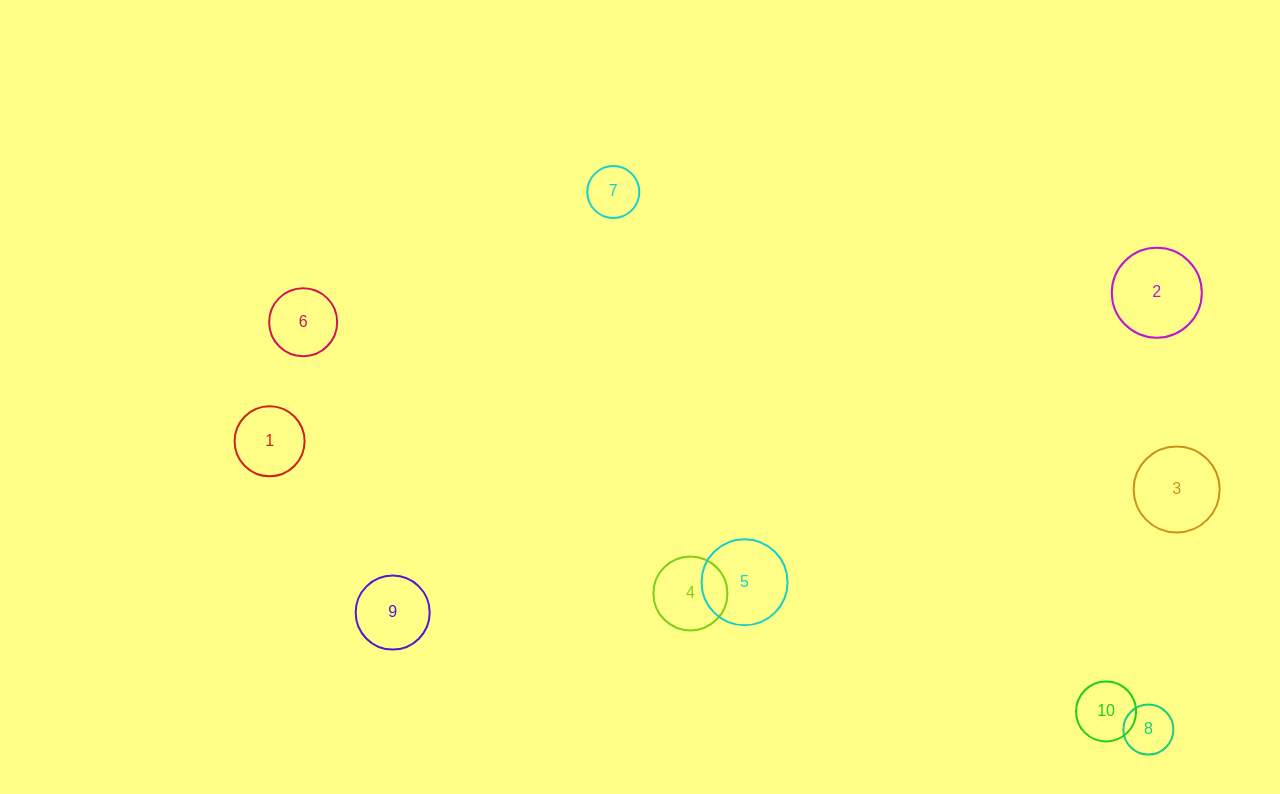
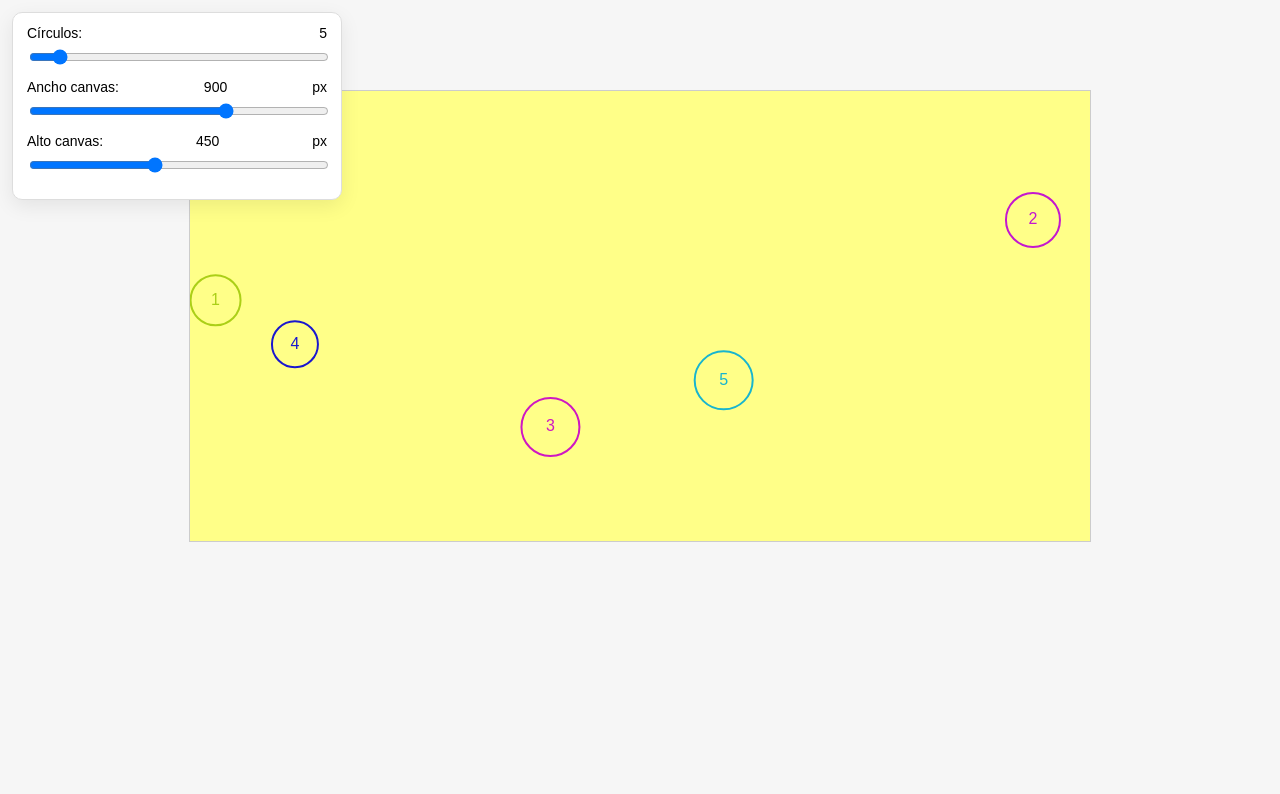
Before and after one commit to RANM-rgb/animation-canvas-2d, a plain HTML site: page index.html in a window 1280 px wide. Drawn offline with Linux system fonts and the light colour scheme.

Commit message:
Creacion de Desplazadores

```diff
--- a/index.html
+++ b/index.html
@@ -1,34 +1,69 @@
 <!DOCTYPE html>
 <html lang="es">
 <head>
-    <meta charset="UTF-8">
-    <meta name="viewport" content="width=device-width, initial-scale=1.0">
+  <meta charset="UTF-8" />
+  <meta name="viewport" content="width=device-width, initial-scale=1.0" />
+  <title>Canvas con Desplazadores</title>
 
-    <!-- Icono (opcional, si no existe la carpeta img, puedes quitar esta línea) -->
-    <!-- <link rel="icon" type="image/png" href="./img/favicon.png"> -->
+  <style>
+    html, body { margin: 0; padding: 0; }
+    body { font-family: Arial, sans-serif; background: #f6f6f6; }
 
-    <title>POO con Canvas</title>
+    .panel {
+      position: fixed;
+      top: 12px;
+      left: 12px;
+      background: white;
+      border: 1px solid #ddd;
+      border-radius: 10px;
+      padding: 12px 14px;
+      box-shadow: 0 6px 20px rgba(0,0,0,0.08);
+      z-index: 10;
+      width: 300px;
+    }
 
-    <style>
-        /* Quita márgenes y scroll */
-        html, body {
-            margin: 0;
-            padding: 0;
-            overflow: hidden;
-        }
+    .row { margin-bottom: 10px; }
+    label { display: flex; justify-content: space-between; font-size: 14px; margin-bottom: 6px; }
+    input[type="range"] { width: 100%; }
 
-        canvas {
-            display: block;
-        }
-    </style>
+    canvas {
+      display: block;
+      margin: 0 auto;
+      background: #ff8;
+      border: 1px solid #ccc;
+      margin-top: 90px; /* deja espacio para el panel */
+    }
+  </style>
 </head>
+
 <body>
+  <!-- Panel de controles -->
+  <div class="panel">
+    <div class="row">
+      <label>
+        Círculos: <span id="circlesValue">5</span>
+      </label>
+      <input id="circlesSlider" type="range" min="1" max="50" value="5" />
+    </div>
 
-    <!-- Canvas donde se dibuja la animación -->
-    <canvas id="canvas"></canvas>
+    <div class="row">
+      <label>
+        Ancho canvas: <span id="widthValue">900</span> px
+      </label>
+      <input id="widthSlider" type="range" min="300" max="1200" value="900" />
+    </div>
 
-    <!-- Carga del script -->
-    <script src="./js/main.js"></script>
+    <div class="row">
+      <label>
+        Alto canvas: <span id="heightValue">450</span> px
+      </label>
+      <input id="heightSlider" type="range" min="200" max="800" value="450" />
+    </div>
+  </div>
 
+  <!-- Canvas -->
+  <canvas id="canvas"></canvas>
+
+  <script src="./js/main.js"></script>
 </body>
 </html>
--- a/js/main.js
+++ b/js/main.js
@@ -1,41 +1,21 @@
-/************************************************************
- * PROGRAMA: Animación de círculos en Canvas (1 a 10 al recargar)
- * LENGUAJE: JavaScript
- * API: Canvas 2D
- *
- * DESCRIPCIÓN:
- * - El canvas ocupa toda la ventana.
- * - Cada vez que se recarga la página se generan ALEATORIAMENTE
- *   entre 1 y 10 círculos.
- * - Cada círculo tiene radio, color, velocidad y dirección inicial
- *   aleatoria (opción PRO: cualquier ángulo).
- * - Los círculos rebotan en los bordes del canvas.
- ************************************************************/
-
 const canvas = document.getElementById("canvas");
 const ctx = canvas.getContext("2d");
 
-/* ==========================================================
-   1) CANVAS A PANTALLA COMPLETA
-   ========================================================== */
-function resizeCanvas() {
-  canvas.width = window.innerWidth;
-  canvas.height = window.innerHeight;
-  canvas.style.background = "#ff8";
-}
-resizeCanvas();
-window.addEventListener("resize", resizeCanvas);
+// Sliders
+const circlesSlider = document.getElementById("circlesSlider");
+const widthSlider = document.getElementById("widthSlider");
+const heightSlider = document.getElementById("heightSlider");
 
-/* ==========================================================
-   2) UTILIDADES
-   ========================================================== */
+// Textos de valores
+const circlesValue = document.getElementById("circlesValue");
+const widthValue = document.getElementById("widthValue");
+const heightValue = document.getElementById("heightValue");
+
+// Utilidad random
 function randomBetween(min, max) {
   return Math.random() * (max - min) + min;
 }
 
-/* ==========================================================
-   3) CLASE CIRCLE
-   ========================================================== */
 class Circle {
   constructor(x, y, radius, color, text, speed) {
     this.posX = x;
@@ -45,7 +25,7 @@ class Circle {
     this.text = text;
     this.speed = speed;
 
-    // 🔥 Opción PRO: dirección inicial en cualquier ángulo
+    // Dirección inicial aleatoria (opción PRO)
     const angle = Math.random() * Math.PI * 2;
     this.dx = Math.cos(angle) * this.speed;
     this.dy = Math.sin(angle) * this.speed;
@@ -84,51 +64,104 @@ class Circle {
     if (this.posY + this.radius > h) this.dy = -Math.abs(this.dy);
     if (this.posY - this.radius < 0) this.dy = Math.abs(this.dy);
 
-    // Avanza posición
     this.posX += this.dx;
     this.posY += this.dy;
   }
 }
 
-/* ==========================================================
-   4) CREAR ENTRE 1 Y 10 CÍRCULOS ALEATORIOS (AL INICIAR)
-   ========================================================== */
-const circles = [];
+// Arreglo de círculos
+let circles = [];
 
-// Cantidad aleatoria entre 1 y 10 cada vez que recargas
-const amount = Math.floor(Math.random() * 10) + 1;
+/**
+ * Ajusta tamaño del canvas según sliders
+ */
+function applyCanvasSize() {
+  canvas.width = Number(widthSlider.value);
+  canvas.height = Number(heightSlider.value);
 
-for (let i = 0; i < amount; i++) {
-  // Radio aleatorio (20 a 49)
-  const radius = Math.floor(Math.random() * 30 + 20);
+  widthValue.textContent = canvas.width;
+  heightValue.textContent = canvas.height;
+}
 
-  // Margen para que NO se dibuje fuera del canvas
+/**
+ * Genera EXACTAMENTE N círculos (reemplaza los actuales)
+ */
+function generateCircles(n) {
+  circles = [];
+
+  for (let i = 0; i < n; i++) {
+    const radius = Math.floor(Math.random() * 30 + 15); // 15 a 44
     const margin = radius + 2;
 
-  // Posición inicial segura (no se sale)
     const x = randomBetween(margin, canvas.width - margin);
     const y = randomBetween(margin, canvas.height - margin);
 
-  // Velocidad aleatoria (1 a 5)
     const speed = randomBetween(1, 5);
-
-  // Color aleatorio con HSL (bonito y variado)
     const color = `hsl(${Math.random() * 360}, 80%, 45%)`;
-
-  // Texto (número del círculo)
     const text = i + 1;
 
     circles.push(new Circle(x, y, radius, color, text, speed));
   }
 
-/* ==========================================================
-   5) ANIMACIÓN
-   ========================================================== */
+  circlesValue.textContent = n;
+}
+
+/**
+ * (Opcional) Genera MÁS círculos sin borrar los existentes.
+ * Útil si quieres que al mover hacia arriba "se agreguen" y no regenere todo.
+ */
+function addCirclesUntil(n) {
+  const current = circles.length;
+  if (n <= current) {
+    // si bajas el slider, recortamos
+    circles = circles.slice(0, n);
+    circlesValue.textContent = n;
+    return;
+  }
+
+  for (let i = current; i < n; i++) {
+    const radius = Math.floor(Math.random() * 30 + 15);
+    const margin = radius + 2;
+
+    const x = randomBetween(margin, canvas.width - margin);
+    const y = randomBetween(margin, canvas.height - margin);
+
+    const speed = randomBetween(1, 5);
+    const color = `hsl(${Math.random() * 360}, 80%, 45%)`;
+    const text = i + 1;
+
+    circles.push(new Circle(x, y, radius, color, text, speed));
+  }
+
+  circlesValue.textContent = n;
+}
+
+// ====== Inicialización ======
+applyCanvasSize();
+generateCircles(Number(circlesSlider.value));
+
+// ====== Eventos de sliders ======
+
+// Al mover ancho/alto: cambia tamaño y reajusta círculos para no "quedarse fuera"
+widthSlider.addEventListener("input", () => {
+  applyCanvasSize();
+});
+
+heightSlider.addEventListener("input", () => {
+  applyCanvasSize();
+});
+
+// Al mover cantidad: opción 1 (regenere todo):
+// circlesSlider.addEventListener("input", () => generateCircles(Number(circlesSlider.value)));
+
+// Al mover cantidad: opción 2 (más natural): agrega/recorta sin resetear todo
+circlesSlider.addEventListener("input", () => addCirclesUntil(Number(circlesSlider.value)));
+
+// ====== Animación ======
 function animate() {
   requestAnimationFrame(animate);
   ctx.clearRect(0, 0, canvas.width, canvas.height);
 
-  // Actualiza todos los círculos
   for (let i = 0; i < circles.length; i++) {
     circles[i].update(ctx);
   }
```
Lines whose indentation alone changed are shown as unchanged.
